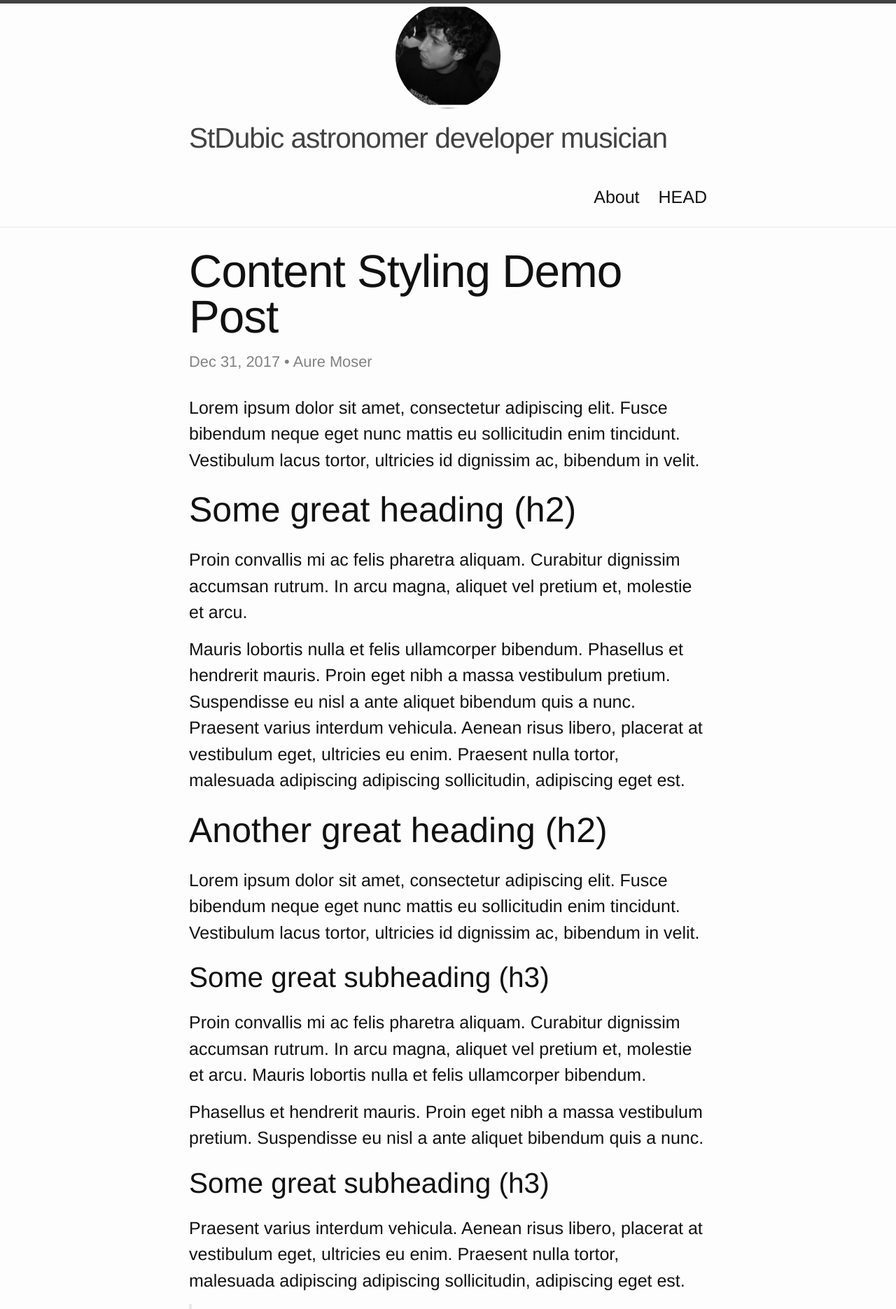
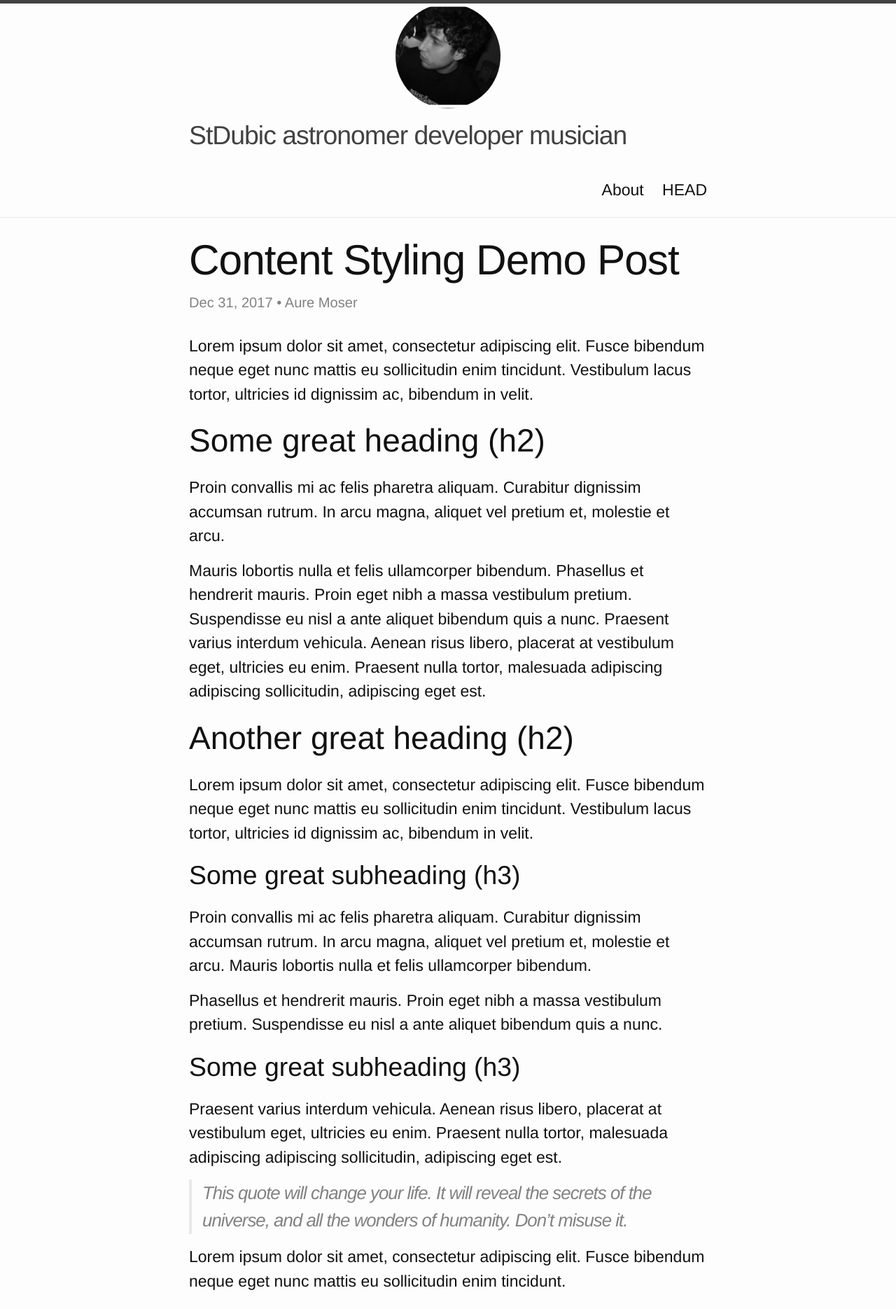
Before and after one commit to Stdubic/Stevan-Aleksic-aka-Stdubic, a Jekyll site: the page built from _posts/2017-12-31-content-styles.md, in a window 1280 px wide. Shown: the top 1870 px of the page at 70% size. Built offline with Jekyll 4.4.1, drawn with Linux system fonts in a browser that asks for light colours.

Commit message:
Update minima.scss

```diff
--- a/_sass/minima.scss
+++ b/_sass/minima.scss
@@ -3,7 +3,7 @@
 // Define defaults for each variable.
 
 $base-font-family: "Helvetica Neue", Helvetica, Arial, sans-serif !default;
-$base-font-size:   25px !default;
+$base-font-size:   23px !default;
 $base-font-weight: 400 !default;
 $small-font-size:  $base-font-size * 0.875 !default;
 $base-line-height: 1.5 !default;
```
